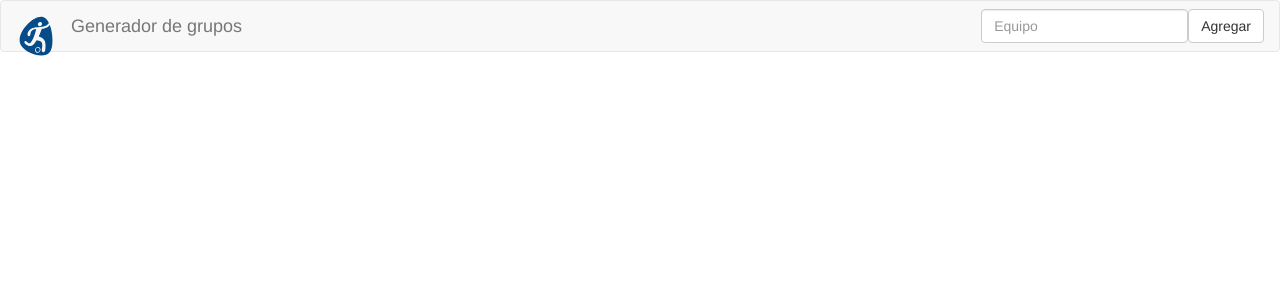
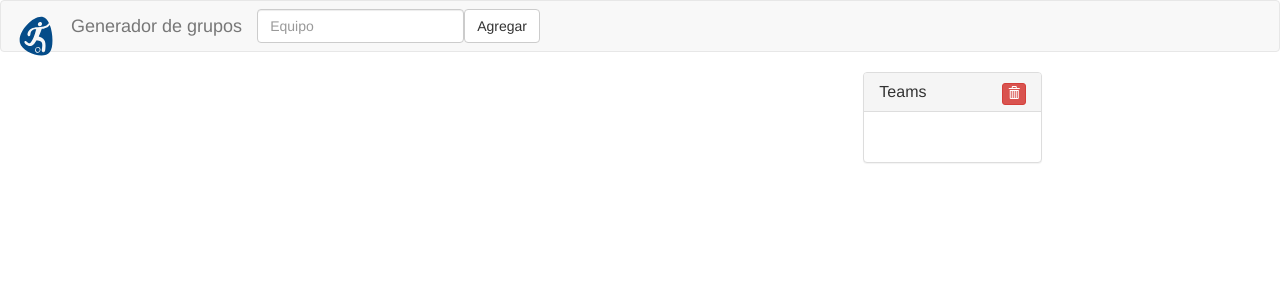
Before and after one commit to nsaid26/robin-tournament, an Angular app: page / in a window 1280 px wide. Shown: the top 300 px of the page. Built offline with nearby package versions, Linux system fonts and the light colour scheme.

Commit message:
Remove *.spect to clean a litte Add Match model Create team-list Component Add selection functionality Add deleting functionality

```diff
--- a/src/app/app.component.html
+++ b/src/app/app.component.html
@@ -6,11 +6,17 @@
       </a>
       <span class="navbar-brand">Generador de grupos</span>
     </div>
-    <form class="navbar-form navbar-right">
+    <div class="navbar-form navbar-center">
       <div class="form-group">
-        <input type="text" class="form-control" placeholder="Equipo">
+        <input type="text" class="form-control" placeholder="Equipo" #name>
       </div>
-      <button type="submit" class="btn btn-default">Agregar</button>
-    </form>
+      <button type="button" (click)="AddTeam(name.value)" class="btn btn-default">Agregar</button>
+    </div>
   </div>
 </nav>
+<div class="container-fluid">
+  <div class="col-md-8"></div>
+  <div class="col-md-2">
+    <team-list [teams]="teams" (delete)="onDelete($event)"></team-list>
+  </div>
+</div>
--- a/src/app/app.component.ts
+++ b/src/app/app.component.ts
@@ -1,4 +1,5 @@
-import { Component } from '@angular/core';
+import { Component, OnInit } from '@angular/core';
+import { Match } from './match.model';
 
 @Component({
   selector: 'app-root',
@@ -6,5 +7,17 @@ import { Component } from '@angular/core';
   styleUrls: ['./app.component.css']
 })
 export class AppComponent {
-  title = 'robin-tournament';
+  teams: string[] = [];
+  matchs: Match[] = [];
+
+  AddTeam(name: string) {
+    this.teams.push(name);
+  };
+
+  onDelete(name: string): void {
+    const index = this.teams.indexOf(name, 0);
+    if (index > -1) {
+      this.teams.splice(index, 1);
+    }
+  }
 }
--- a/src/app/app.module.ts
+++ b/src/app/app.module.ts
@@ -2,10 +2,12 @@ import { BrowserModule } from '@angular/platform-browser';
 import { NgModule } from '@angular/core';
 
 import { AppComponent } from './app.component';
+import { TeamListComponent } from './team-list/team-list.component';
 
 @NgModule({
   declarations: [
-    AppComponent
+    AppComponent,
+    TeamListComponent
   ],
   imports: [
     BrowserModule
--- /dev/null
+++ b/src/app/match.model.ts
@@ -0,0 +1,4 @@
+export class Match {
+  teamA: string;
+  teamB: string;
+}
--- /dev/null
+++ b/src/app/team-list/team-list.component.html
@@ -0,0 +1,20 @@
+<div class="panel panel-default">
+  <div class="panel-heading">
+    <div class="btn-group pull-right">
+      <button (click)="onDelete()" class="btn btn-danger btn-xs">
+        <i class="glyphicon glyphicon-trash"></i>
+      </button>
+    </div>
+    <h4 class="panel-title">Teams</h4>
+  </div>
+  <div class="panel-body">
+    <div class="list-group">
+      <a *ngFor="let name of teams"
+         class="list-group-item active"
+         [class.active]="name === selectedTeam"
+         (click)="onSelect(name)">
+        {{name}}
+      </a>
+    </div>
+  </div>
+</div>
--- /dev/null
+++ b/src/app/team-list/team-list.component.ts
@@ -0,0 +1,23 @@
+import { Component, OnInit, Input, Output, EventEmitter } from '@angular/core';
+
+@Component({
+  selector: 'team-list',
+  templateUrl: './team-list.component.html',
+  styleUrls: ['./team-list.component.css']
+})
+export class TeamListComponent {
+  selectedTeam: string;
+  @Input() teams: string[];
+  @Output() delete = new EventEmitter();
+  onSelected: string[];
+
+  constructor() { }
+
+  onSelect(name: string) {
+    this.selectedTeam = name;
+  }
+
+  onDelete() {
+    this.delete.emit(this.selectedTeam);
+  }
+}
```
Also changed, not shown: src/styles.css (+4 -4 lines), src/app/team-list/team-list.component.css (added), 1 other file (tests, documents, lock files or other folders).
